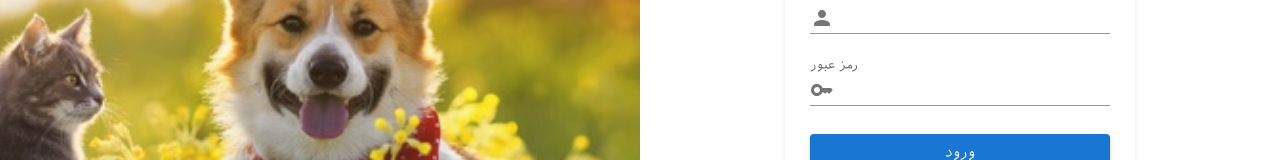
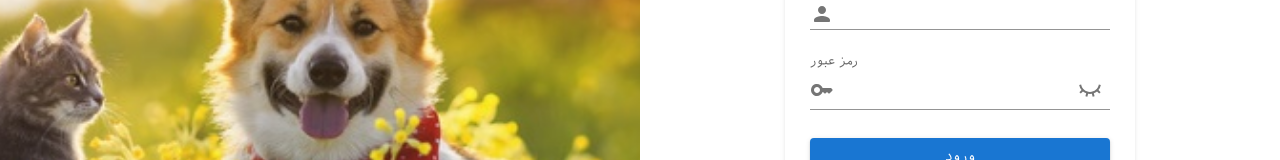
Before and after one commit to aynazheydariafshar/ecommerce-pet-shop, a React (Create React App) app in the folder ecommerce/: page /login in a window 1280 px wide. Shown: the part 331-491 px from the top of the page. Built offline with nearby package versions, Linux system fonts and the light colour scheme.

Commit message:
feat : add eye icon for password

```diff
--- a/ecommerce/src/Pages/Login.js
+++ b/ecommerce/src/Pages/Login.js
@@ -1,4 +1,4 @@
-import { Button, Grid, InputAdornment, TextField } from "@mui/material";
+import { Button, Grid, IconButton, InputAdornment, TextField } from "@mui/material";
 import React, { useState } from "react";
 import LoginImage from "assets/images/24237-Cat-Dog-CorgiCat-Dog-HD-Wallpaper.jpg";
 import Logo from "assets/images/logo.png";
@@ -11,13 +11,22 @@ import axios from "axios";
 import { setUserSession } from "utils/Common";
 import HomeIcon from "@mui/icons-material/Home";
 import { toast } from "react-toastify";
+import {RiEye2Line , RiEyeCloseLine} from 'react-icons/ri'
+
 
 const Login = (props) => {
   //check for api
   const [loading, setLoading] = useState(true);
   const [error, setError] = useState("");
 
+  const [show , setShow] = useState(false);
+
   const navigate = useNavigate();
+
+  //show password
+  const handleClickShowPassword = () => setShow(!show);
+  const handleMouseDownPassword = () => setShow(!show);
+
 
   //validation
   const validationSchema = yup.object({
@@ -120,7 +129,7 @@ const Login = (props) => {
               <TextField
                 fullWidth
                 variant="standard"
-                type="password"
+                type={show ? "text" : "password"}
                 label="رمز عبور"
                 margin="normal"
                 InputProps={{
@@ -129,6 +138,12 @@ const Login = (props) => {
                       <KeyRoundedIcon />
                     </InputAdornment>
                   ),
+                  endAdornment:( <IconButton
+                      onClick={handleClickShowPassword}
+                      onMouseDown={handleMouseDownPassword}
+                    >
+                      {show ? <RiEye2Line /> : <RiEyeCloseLine />}
+                    </IconButton>)
                 }}
                 id="password"
                 name="password"
```
